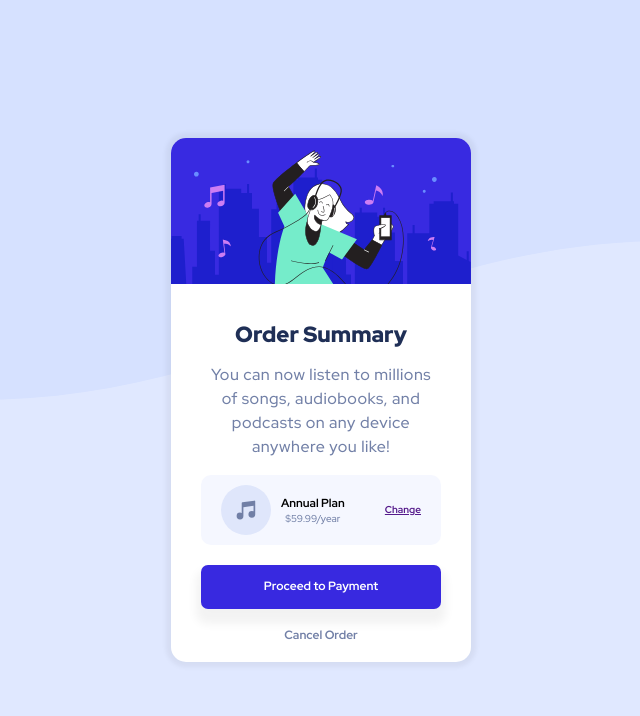
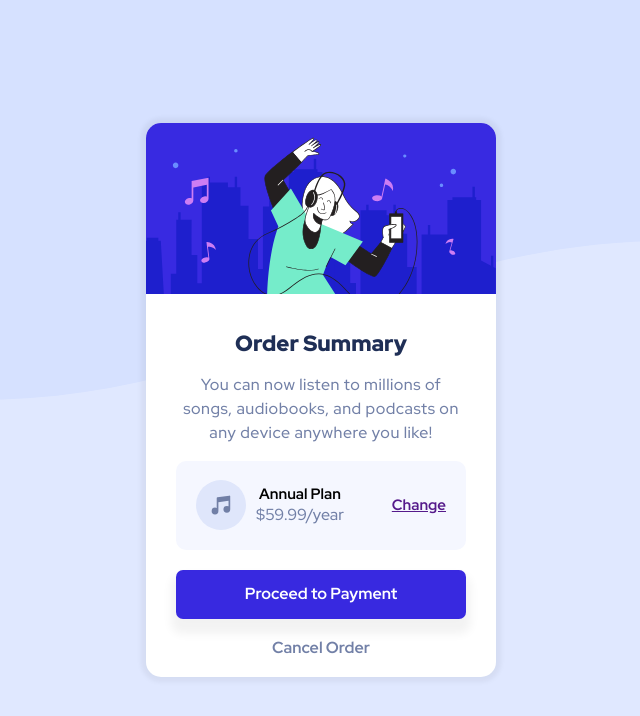
Before and after one commit to rakib2067/Frontend-Mentor-Challenges, a plain HTML site: page order-summary-component-main/index.html in a window 1280 px wide. Shown: the whole page, without its empty margins (319-959 px from the left). Drawn offline with Linux system fonts and the light colour scheme.

Commit message:
Update styles.css

```diff
--- a/order-summary-component-main/styles.css
+++ b/order-summary-component-main/styles.css
@@ -30,7 +30,7 @@ section {
   height: 100vh;
 }
 .container {
-  max-width: 300px;
+  max-width: 350px;
 }
 
 .card {
@@ -54,6 +54,7 @@ img {
 }
 p {
   color: var(--color-desat);
+  font-size: 16px;
 }
 .card__body > p {
   color: var(--color-desat);
@@ -90,6 +91,7 @@ p {
 .plan__left div h3 {
   margin-bottom: 3px;
   font-weight: 700;
+  font-size: 15px;
 }
 .plan a {
   font-weight: 700;
@@ -105,7 +107,7 @@ button {
   color: #fff;
   background-color: var(--background-card);
   padding: 1.5rem 3rem;
-  font-size: 12px;
+  font-size: 16px;
   border: none;
   box-shadow: 0 10px 10px 5px rgba(0, 0, 0, 5%);
   transition: opacity 0.15s;
@@ -119,7 +121,7 @@ button:hover {
 .cancel {
   color: var(--color-desat);
   text-decoration: none;
-  font-size: 12px;
+  font-size: 16px;
   font-weight: 700;
   transition: all 0.15s;
 }
@@ -128,6 +130,7 @@ button:hover {
 }
 .change {
   transition: all 0.15s;
+  font-size: 15px;
 }
 .change:hover {
   text-decoration: none;
```
